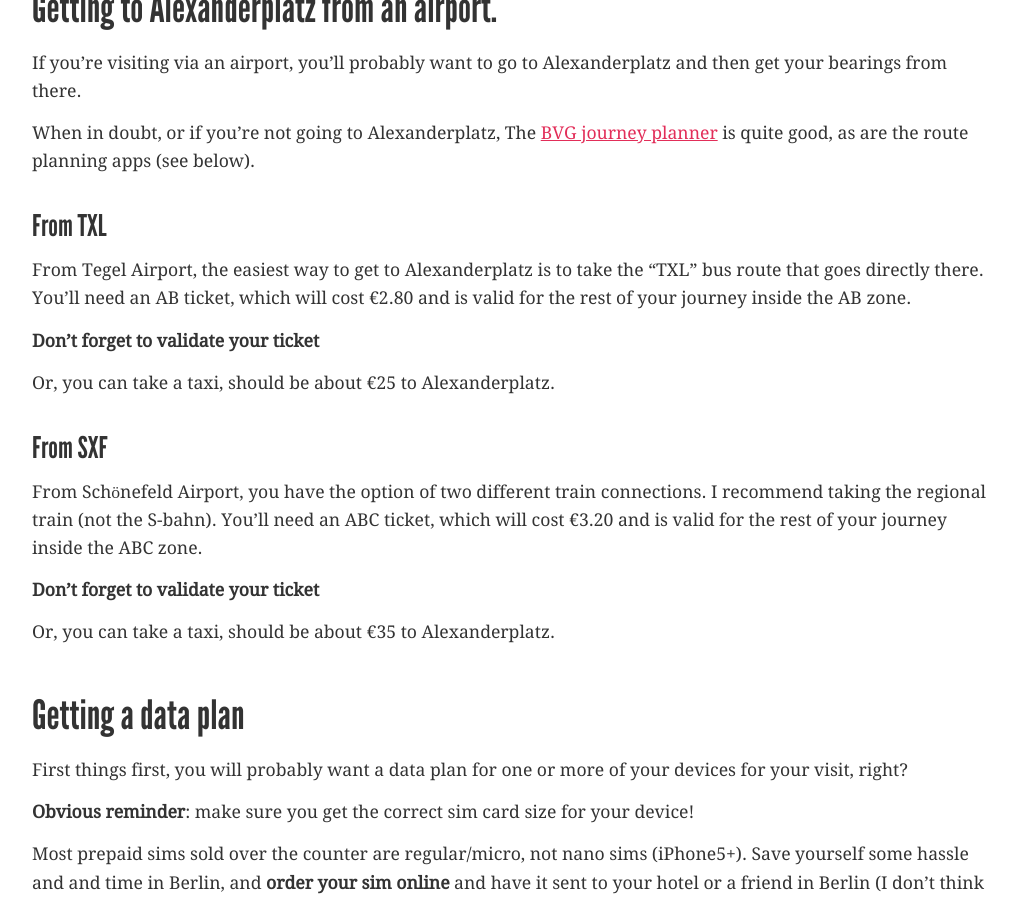
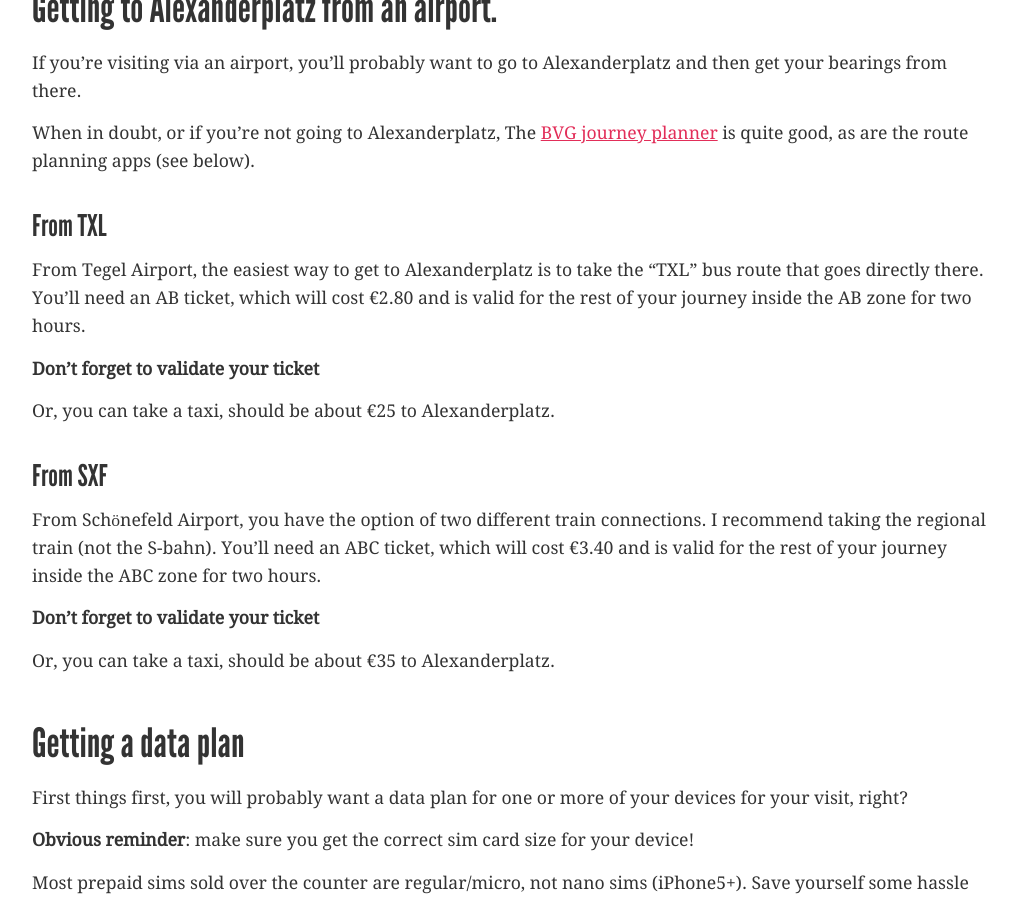
Before and after one commit to mroderick/blog.jekyll, a Jekyll site: the page built from geeks-welcome-to-berlin/index.md, in a window 1280 px wide and 900 px high, scrolled down 512 px. Shown: the whole window, without its empty margins (128-1145 px from the left). Built offline with Jekyll 4.4.1, drawn with Linux system fonts in a browser that asks for light colours; some of the changed text lies outside the part shown.

Commit message:
Ticket options updated

```diff
--- a/geeks-welcome-to-berlin/index.md
+++ b/geeks-welcome-to-berlin/index.md
@@ -20,14 +20,14 @@ If you're visiting via an airport, you'll probably want to go to Alexanderplatz
 When in doubt, or if you're not going to Alexanderplatz, The [BVG journey planner](http://www.bvg.de/index.php/en/index.html) is quite good, as are the route planning apps (see below).
 
 ### From TXL
-From Tegel Airport, the easiest way to get to Alexanderplatz is to take the "TXL" bus route that goes directly there. You'll need an AB ticket, which will cost €2.80 and is valid for the rest of your journey inside the AB zone.
+From Tegel Airport, the easiest way to get to Alexanderplatz is to take the "TXL" bus route that goes directly there. You'll need an AB ticket, which will cost €2.80 and is valid for the rest of your journey inside the AB zone for two hours.
 
 **Don't forget to validate your ticket**
 
 Or, you can take a taxi, should be about €25 to Alexanderplatz.
 
 ### From SXF
-From Schönefeld Airport, you have the option of two different train connections. I recommend taking the regional train (not the S-bahn). You'll need an ABC ticket, which will cost €3.20 and is valid for the rest of your journey inside the ABC zone.
+From Schönefeld Airport, you have the option of two different train connections. I recommend taking the regional train (not the S-bahn). You'll need an ABC ticket, which will cost €3.40 and is valid for the rest of your journey inside the ABC zone for two hours.
 
 **Don't forget to validate your ticket**
 
@@ -88,7 +88,9 @@ Berlin has an excellent public transport system, consisting of:
 
 The tickets might not look the same, but they do cover all local systems and allows you to transfer from one to the other to complete your journey. [You can find the different zones on the map](http://www.bvg.de/de/index.php?section=downloads&cmd=58&download=399), that helps you to decide whether you need an AB or ABC ticket.
 
+With a Day Ticket, you can travel as often as you want on the day printed on the ticket or from validation of the ticket when starting your journey until 3.00 am on the following day. It costs €7 for AB zone. More info on tickets and the different options can be found [here](http://www.s-bahn-berlin.de/en/tickets-fares/tickets).
 
+You might also be interested in the [Berlin Welcome Card](http://www.berlin.de/en/tourism/1895467-2975548-berlin-welcomecard.en.html). The ticket costs €19.90 for 48 hours, has unlimited travel on public transport and upto 50% discount at approx. 200 major sights. More info [here](http://www.berlin.de/en/tourism/1895467-2975548-berlin-welcomecard.en.html).
 
 There are also taxis. In my experience, they're reasonably priced (compared to Scandinavia at least) and drivers take the most direct route or even ask your preference if you show any German proficiency.
 
```
